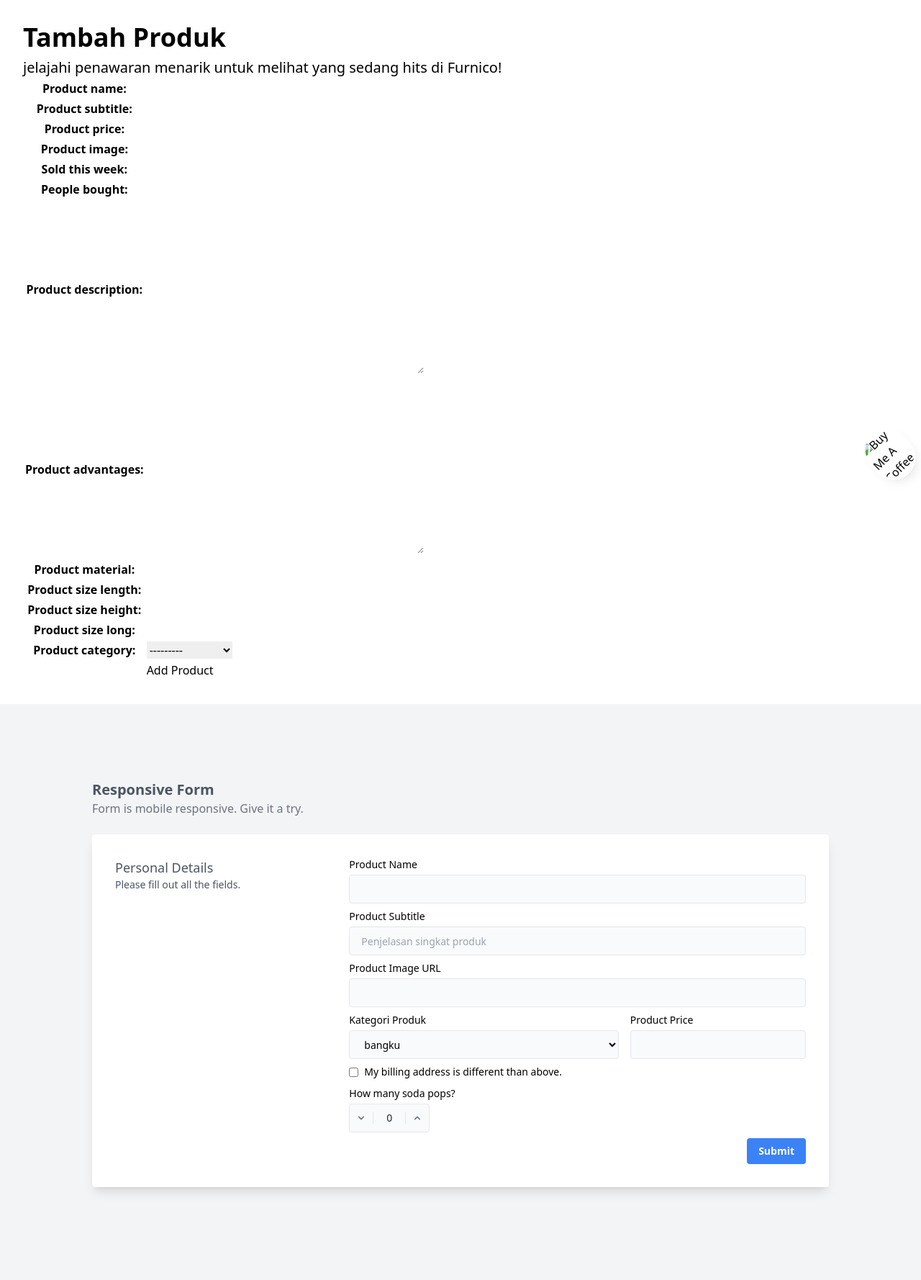
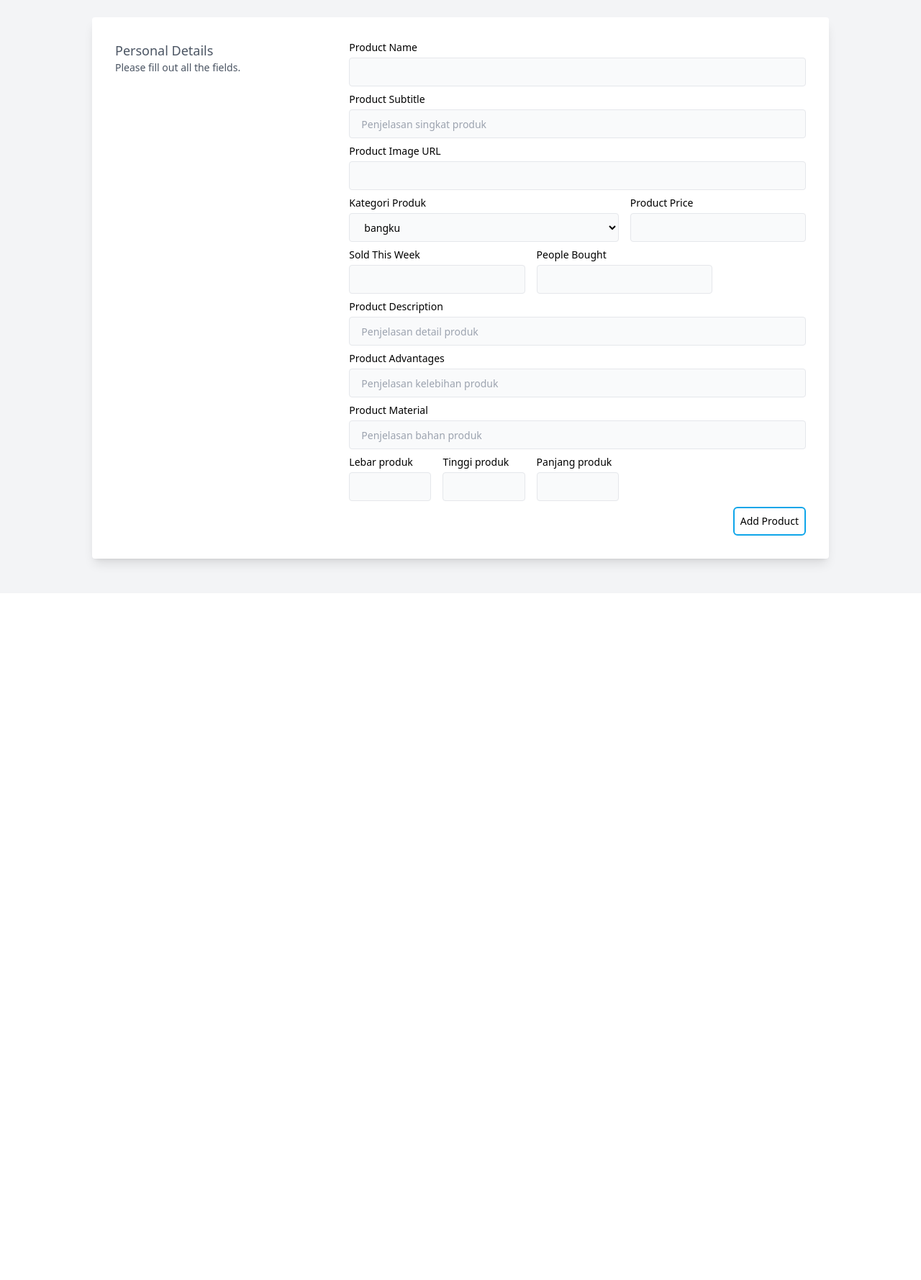
Before and after one commit to A04-2024/furnico, a Django app: page /create_product in a window 1280 px wide. Shown: the part 118-1896 px from the top of the page at 72% size. After the commit the page ends 914 px from the top, so only its background shows below. Run offline with Django 4.2, Linux system fonts and the light colour scheme; data comes from the database, SQL or seed files in the repository; both versions use the stored data as it was after the commit; some libraries are stand-ins or nearby versions.

Commit message:
design create product and category page

```diff
--- a/show_products/templates/create_product_entry.html
+++ b/show_products/templates/create_product_entry.html
@@ -1,7 +1,7 @@
 {% extends 'base.html' %}
 {% block content %}
 {% include 'navbar.html' %}
-<div class="flex flex-col p-8">
+<!-- <div class="flex flex-col p-8">
 
   <div class="">
     <h1 class="text-4xl font-extrabold pb-2">Tambah Produk</h1>
@@ -20,31 +20,31 @@
     </table>
 
   </form>
-</div>
+</div> -->
 
 <div class="min-h-screen p-6 bg-gray-100 flex items-center justify-center">
   <div class="container max-w-screen-lg mx-auto">
     <div>
-      <h2 class="font-semibold text-xl text-gray-600">Responsive Form</h2>
-      <p class="text-gray-500 mb-6">Form is mobile responsive. Give it a try.</p>
 
       <div class="bg-white rounded shadow-lg p-4 px-4 md:p-8 mb-6">
         <div class="grid gap-4 gap-y-2 text-sm grid-cols-1 lg:grid-cols-3">
           <div class="text-gray-600">
             <p class="font-medium text-lg">Personal Details</p>
             <p>Please fill out all the fields.</p>
+            <div class="text-red-600 text-sm">{{ form.errors }}</div>
           </div>
-
           <div class="lg:col-span-2">
+            <form method="POST">
+              {% csrf_token %}
             <div class="grid gap-4 gap-y-2 text-sm grid-cols-1 md:grid-cols-5">
               <div class="md:col-span-5">
                 <label for="product_name">Product Name</label>
-                <input type="text" name="product_name" id="product_name" class="h-10 border mt-1 rounded px-4 w-full bg-gray-50" value="" />
+                <input type="text" name="product_name" id="product_name" max_length=255 class="h-10 border mt-1 rounded px-4 w-full bg-gray-50" value="" />
               </div>
 
               <div class="md:col-span-5">
                 <label for="product_subtitle">Product Subtitle</label>
-                <input type="text" name="product_subtitle" id="product_subtitle" class="h-10 border mt-1 rounded px-4 w-full bg-gray-50" value="" placeholder="Penjelasan singkat produk" />
+                <input type="text" name="product_subtitle" id="product_subtitle" maxlength=255 class="h-10 border mt-1 rounded px-4 w-full bg-gray-50" value="" placeholder="Penjelasan singkat produk" />
               </div>
 
               <div class="md:col-span-5">
@@ -53,12 +53,12 @@
               </div>
 
               <div class="md:col-span-3">
-                <label for="address">Kategori Produk</label>
-                <select id="select" name="select" class="h-10 border mt-1 rounded px-4 w-full bg-gray-50">
-      {% for category in categories %}
-        <option value="{{ category.category_name }}">{{ category.category_name }}</option>
-      {% endfor %}
-    </select>
+                <label for="product_category">Kategori Produk</label>
+                <select id="product_category" name="product_category" class="h-10 border mt-1 rounded px-4 w-full bg-gray-50">
+                  {% for category in categories %}
+                    <option value={{category.id}}>{{ category.category_name }}</option>
+                  {% endfor %}
+                </select>
               </div>
 
               <div class="md:col-span-2">
@@ -66,47 +66,58 @@
                 <input type="number" name="product_price" id="product_price" class="h-10 border mt-1 rounded px-4 w-full bg-gray-50" value="" placeholder="" />
               </div>
 
-
-
-              <div class="md:col-span-5">
-                <div class="inline-flex items-center">
-                  <input type="checkbox" name="billing_same" id="billing_same" class="form-checkbox" />
-                  <label for="billing_same" class="ml-2">My billing address is different than above.</label>
-                </div>
+              <div class="md:col-span-2">
+                <label for="sold_this_week">Sold This Week</label>
+                <input type="number" name="sold_this_week" id="sold_this_week" class="h-10 border mt-1 rounded px-4 w-full bg-gray-50" value="" placeholder="" />
               </div>
 
               <div class="md:col-span-2">
-                <label for="soda">How many soda pops?</label>
-                <div class="h-10 w-28 bg-gray-50 flex border border-gray-200 rounded items-center mt-1">
-                  <button tabindex="-1" for="show_more" class="cursor-pointer outline-none focus:outline-none border-r border-gray-200 transition-all text-gray-500 hover:text-blue-600">
-                    <svg xmlns="http://www.w3.org/2000/svg" class="h-4 w-4 mx-2" viewBox="0 0 20 20" fill="currentColor">
-                      <path fill-rule="evenodd" d="M5.293 7.293a1 1 0 011.414 0L10 10.586l3.293-3.293a1 1 0 111.414 1.414l-4 4a1 1 0 01-1.414 0l-4-4a1 1 0 010-1.414z" clip-rule="evenodd" />
-                    </svg>
-                  </button>
-                  <input name="soda" id="soda" placeholder="0" class="px-2 text-center appearance-none outline-none text-gray-800 w-full bg-transparent" value="0" />
-                  <button tabindex="-1" for="show_more" class="cursor-pointer outline-none focus:outline-none border-l border-gray-200 transition-all text-gray-500 hover:text-blue-600">
-                    <svg xmlns="http://www.w3.org/2000/svg" class="h-4 w-4 mx-2 fill-current" viewBox="0 0 20 20" fill="currentColor">
-                      <path fill-rule="evenodd" d="M14.707 12.707a1 1 0 01-1.414 0L10 9.414l-3.293 3.293a1 1 0 01-1.414-1.414l4-4a1 1 0 011.414 0l4 4a1 1 0 010 1.414z" clip-rule="evenodd" />
-                    </svg>
-                  </button>
-                </div>
+                <label for="people_bought">People Bought</label>
+                <input type="number" name="people_bought" id="people_bought" class="h-10 border mt-1 rounded px-4 w-full bg-gray-50" value="" placeholder="" />
+              </div>
+
+              <div class="md:col-span-5 md:row-span-5">
+                <label for="product_description">Product Description</label>
+                <input type="text" name="product_description" id="product_description" class="h-10 border mt-1 rounded px-4 w-full bg-gray-50" value="" placeholder="Penjelasan detail produk" />
+              </div>
+
+              <div class="md:col-span-5 md:row-span-5">
+                <label for="product_advantages">Product Advantages</label>
+                <input type="text" name="product_advantages" id="product_advantages" class="h-10 border mt-1 rounded px-4 w-full bg-gray-50" value="" placeholder="Penjelasan kelebihan produk" />
+              </div>
+
+              <div class="md:col-span-5 md:row-span-5">
+                <label for="product_material">Product Material</label>
+                <input type="text" name="product_material" id="product_material" maxlength=225 class="h-10 border mt-1 rounded px-4 w-full bg-gray-50" value="" placeholder="Penjelasan bahan produk" />
+              </div>
+
+              <div class="md:col-span-1">
+                <label for="product_size_length">Lebar produk</label>
+                <input type="number" name="product_size_length" id="product_size_length" class="h-10 border mt-1 rounded px-4 w-full bg-gray-50" value="" placeholder="" />
+              </div>
+
+              <div class="md:col-span-1">
+                <label for="product_size_height">Tinggi produk</label>
+                <input type="number" name="product_size_height" id="product_size_height" class="h-10 border mt-1 rounded px-4 w-full bg-gray-50" value="" placeholder="" />
+              </div>
+              <div class="md:col-span-1">
+                <label for="product_size_long">Panjang produk</label>
+                <input type="number" name="product_size_long" id="product_size_long" class="h-10 border mt-1 rounded px-4 w-full bg-gray-50" value="" placeholder="" />
               </div>
 
               <div class="md:col-span-5 text-right">
                 <div class="inline-flex items-end">
-                  <button class="bg-blue-500 hover:bg-blue-700 text-white font-bold py-2 px-4 rounded">Submit</button>
+                  <input type="submit" value="Add Product" class="rounded-md p-2 border-solid border-2 border-sky-500 hover:border-slate-400"/>
                 </div>
               </div>
 
             </div>
           </div>
+          </form>
         </div>
       </div>
     </div>
 
-    <a href="https://www.buymeacoffee.com/dgauderman" target="_blank" class="md:absolute bottom-0 right-0 p-4 float-right">
-      <img src="https://www.buymeacoffee.com/assets/img/guidelines/logo-mark-3.svg" alt="Buy Me A Coffee" class="transition-all rounded-full w-14 -rotate-45 hover:shadow-sm shadow-lg ring hover:ring-4 ring-white">
-    </a>
   </div>
 </div>
 
--- a/show_products/views.py
+++ b/show_products/views.py
@@ -37,7 +37,6 @@ def create_product_entry(request):
         category = product_entry.product_category
         category.unique_products += 1
         category.save()  # Simpan perubahan kategori
-
         return redirect('show_products:show_main')
 
     return render(request, "create_product_entry.html", context)
```
Also changed, not shown: show_products/templates/create_category.html (+38 -13 lines), db.sqlite3, show_products/models.py (line endings or trailing spaces).
